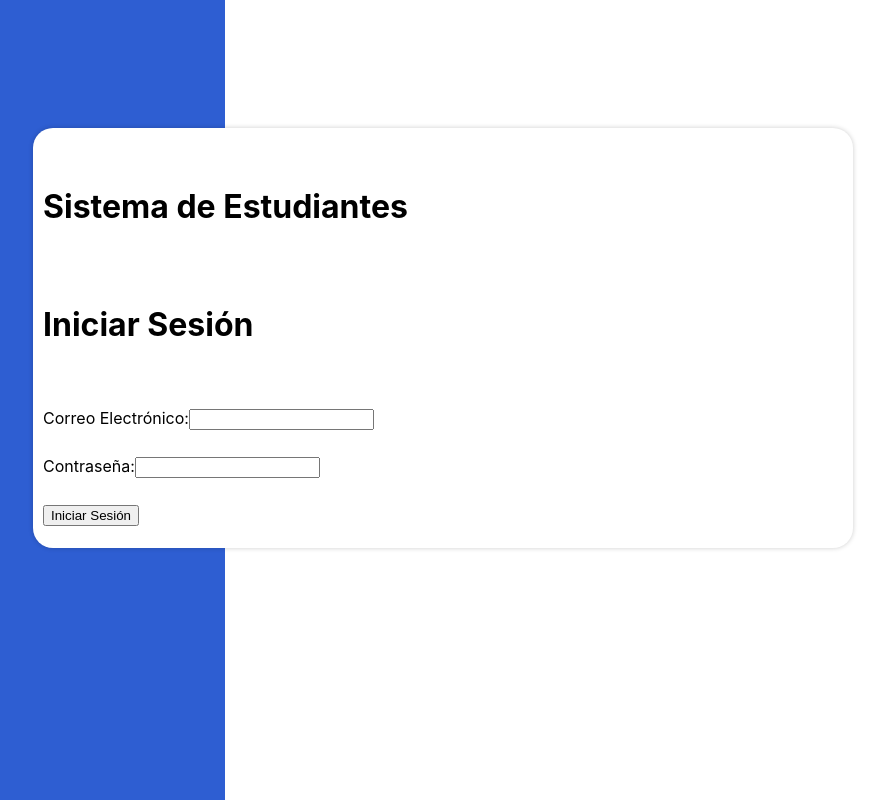
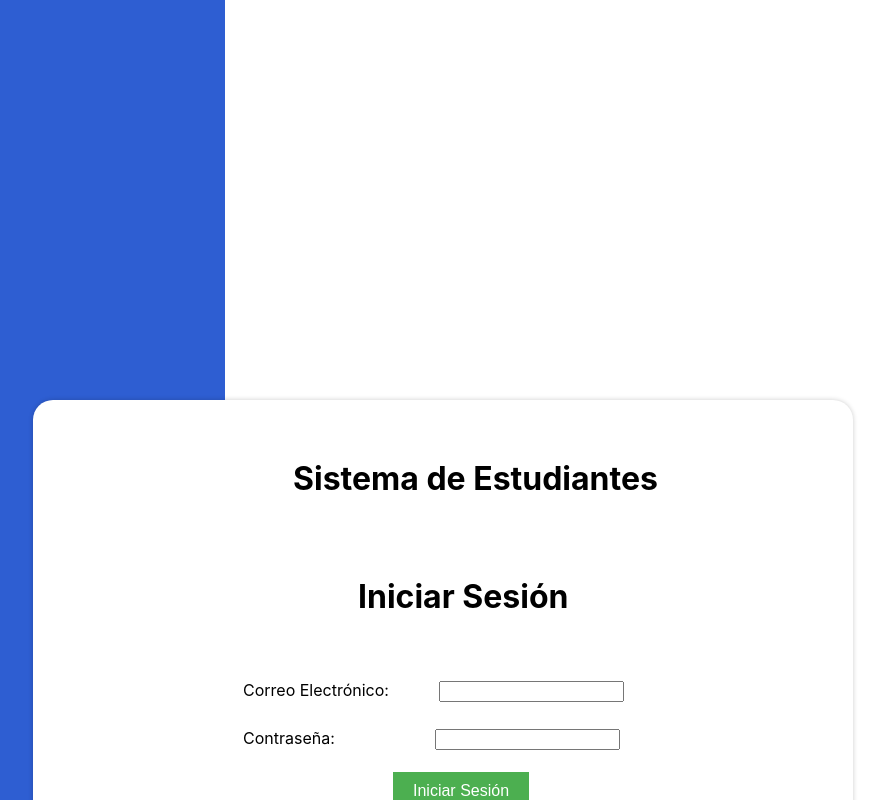
Before and after one commit to KelerMC/Grupo-3-UX, a React (Create React App) app in the folder frontend/: page / in a window 1280 px wide. Shown: the top 800 px of the page, without its empty margins (197-1083 px from the left). Built offline with nearby package versions, Linux system fonts and the light colour scheme; the HTML template or start-up script is replaced by a standard one.

Commit message:
Modificando login

```diff
--- a/frontend/src/pages/Login.js
+++ b/frontend/src/pages/Login.js
@@ -35,38 +35,40 @@ export default function Login() {
             <div className="fondo-celeste"></div>
             <div className="login-contenedor">
             <div className="row justify-content-center">
-                <div className="col-md-6">
-                    <h1 className="text-center mb-4">Sistema de Estudiantes</h1>
-                    <h1 className="text-center mb-4">Iniciar Sesión</h1>
-                    {error && <p className="text-danger">{error}</p>}
+                <div className="box-contenido">
+                    <h1 className="titulo-Sistema">Sistema de Estudiantes</h1>
+                    <h1 className="titulo-Iniciar">Iniciar Sesión</h1>
+
                     <form onSubmit={handleLogin}>
                         <div className="mb-3">
-                            <label htmlFor="correo" className="form-label">
+                            <label htmlFor="correo" className="lbl-correo">
                                 Correo Electrónico:
                             </label>
                             <input
                                 type="email"
-                                className="form-control"
+                                className="campo-correo"
                                 id="correo"
                                 value={correo}
                                 onChange={(e) => setCorreo(e.target.value)}
                             />
                         </div>
                         <div className="mb-3">
-                            <label htmlFor="contrasena" className="form-label">
+                            <label htmlFor="contrasena" className="lbl-contrasena">
                                 Contraseña:
                             </label>
                             <input
                                 type="password"
-                                className="form-control"
+                                className="campo-contrasena"
                                 id="contrasena"
                                 value={contrasena}
                                 onChange={(e) => setContrasena(e.target.value)}
                             />
                         </div>
-                        <button type="submit" className="btn btn-primary">
+                        <button type="submit" className="btn-IniciarSesion">
                             Iniciar Sesión
                         </button>
+
+                        {error && <p className="text-danger">{error}</p>}
                     </form>
                 </div>
             </div>
--- a/frontend/src/styles/Login.css
+++ b/frontend/src/styles/Login.css
@@ -17,6 +17,7 @@ body {
     z-index: 1;
     background-color: #fff;
     line-height: 3;
+    margin-top: 400px;
 }
 
 .fondo-celeste {
@@ -28,3 +29,49 @@ body {
     background-color: #2E5ED2;
     z-index: 0;
 }
+
+.titulo-Sistema{
+    margin-left:250px;
+}
+
+.titulo-Iniciar{
+    margin-left:315px;
+}
+
+.lbl-correo{
+    margin-left: 200px;
+}
+
+.lbl-contrasena{
+    margin-left:200px;
+}
+
+.campo-correo{
+    margin-left:50px;
+}
+
+.campo-contrasena{
+    margin-left:100px;
+}
+
+
+.btn-IniciarSesion {
+  font-size: 16px;
+  background-color: #4caf50;
+  color: white;
+  border: none;
+  padding: 10px 20px;
+  text-align: center;
+  text-decoration: none;
+  display: inline-block;
+  margin: 10px 0;
+  cursor: pointer;
+  margin-left:350px;
+}
+
+.text-danger{
+    margin-left: 325px;
+    margin-top: -10px;
+    color:red;
+
+}
```
Also changed, not shown: frontend/src/pages/LoginProf.js (+14 -12 lines), 2 other files (tests, documents, lock files or other folders).
